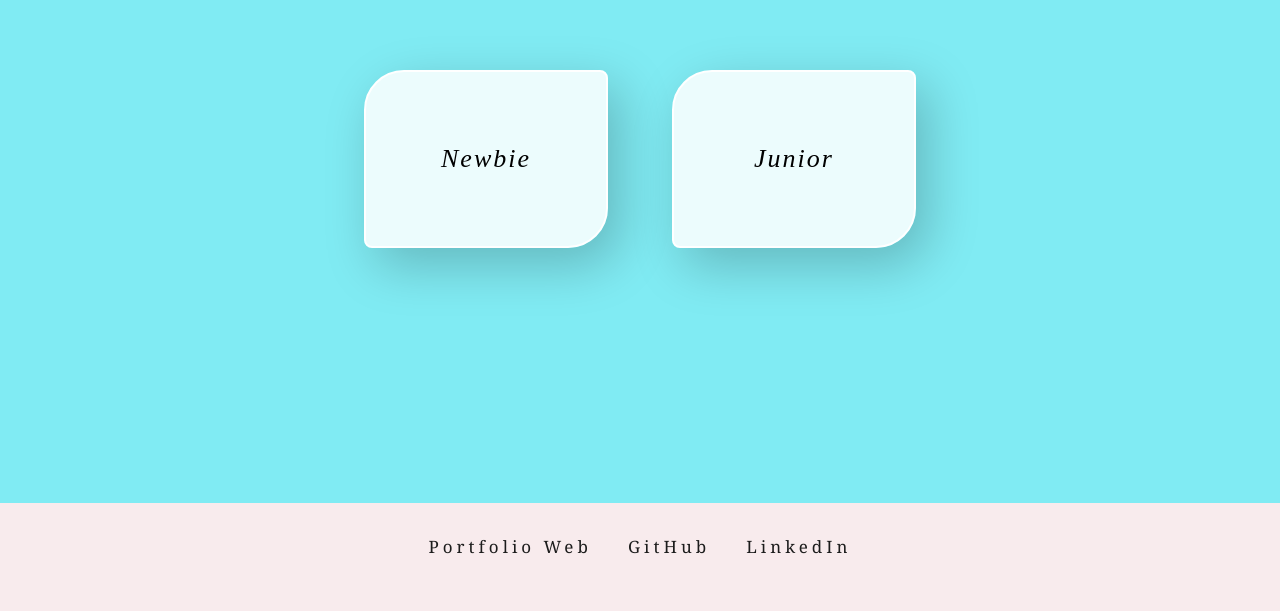
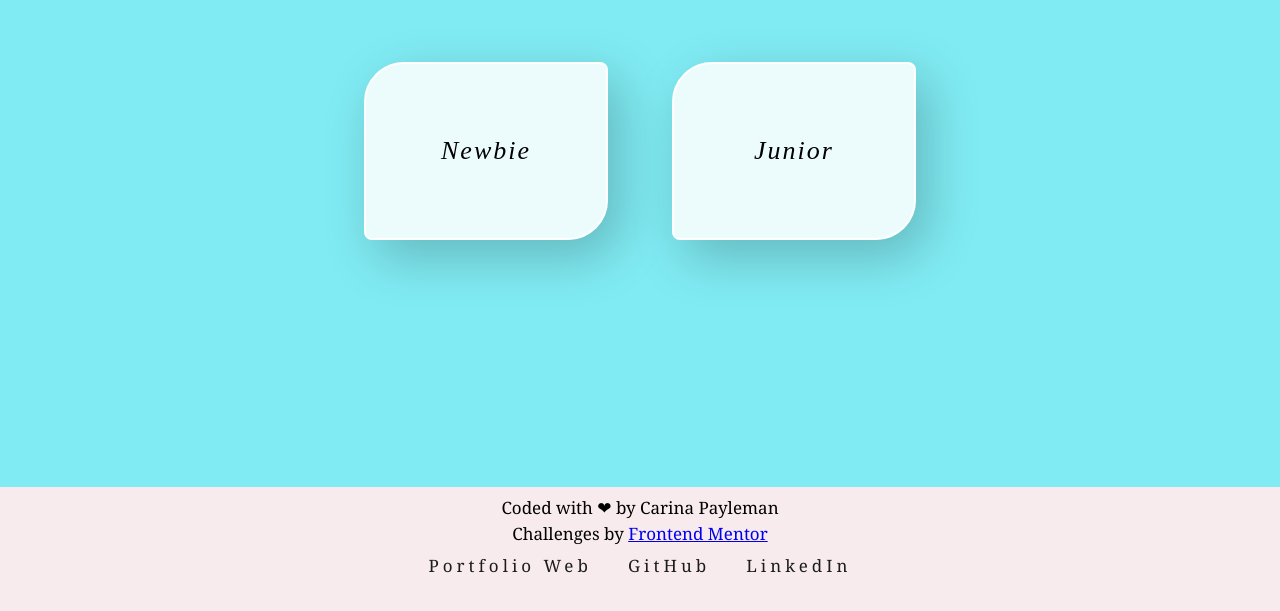
Before and after one commit to PaylemanC/frontendmentor--Angular, an Angular app: page /home in a window 1280 px wide. Shown: the part 185-796 px from the top of the page. Built offline with nearby package versions, Linux system fonts and the light colour scheme; a web font is replaced by a local one.

Commit message:
Add copyright on footer

```diff
--- a/src/app/pages/home/home.component.scss
+++ b/src/app/pages/home/home.component.scss
@@ -7,7 +7,7 @@ app-module-card {
 }
 
 main {
-  min-height: 86vh;
+  min-height: 84vh;
   width: 100%;
   @include flexbox(row, center, center, 0);
   background-color: #80ebf3;
--- a/src/app/shared/components/footer/footer.component.html
+++ b/src/app/shared/components/footer/footer.component.html
@@ -1,5 +1,9 @@
 <footer>
-  <ul>
+  <div class="copyright">
+    <p>Coded with ❤ by Carina Payleman</p>
+    <p>Challenges by <a href="https://www.frontendmentor.io?ref=challenge" target="_blank">Frontend Mentor</a></p>
+  </div>
+  <ul class="links">
     <li><a href="https://paylemanc.github.io/portfolio/" target="_blank">Portfolio Web</a></li>
     <li><a href="https://github.com/PaylemanC" target="_blank">GitHub</a></li>
     <li><a href="https://www.linkedin.com/in/carina-rocio-payleman/" target="_blank">LinkedIn</a></li>
--- a/src/app/shared/components/footer/footer.component.scss
+++ b/src/app/shared/components/footer/footer.component.scss
@@ -1,17 +1,26 @@
 @import './src/styles.scss';
 
 footer {
-  min-height: 14vh;
+  min-height: 16vh;
   background-color: $pale-pink;
+  text-align: center;
+}
+
+p, a {
+  font-size: 1.7rem;
+}
+
+.copyright {
+  padding: 8px 0;
 }
 
 ul {
   @include flexbox(row, center, center, 36px);
   list-style: none;
-  padding: 32px 16px;
   flex-wrap: wrap;
 }
 
+.links {
   li:hover {
     transform: scale(1.05);
     transition: transform 0.3s ease-in-out;
@@ -19,10 +28,9 @@ li:hover {
       color: #00636b;
     }
   }
-
   a {
     letter-spacing: 4px;
-  font-size: 1.7rem;
     text-decoration: none;
     color: #1c1c1c;
   }
+}
```
Lines whose indentation alone changed are shown as unchanged.
